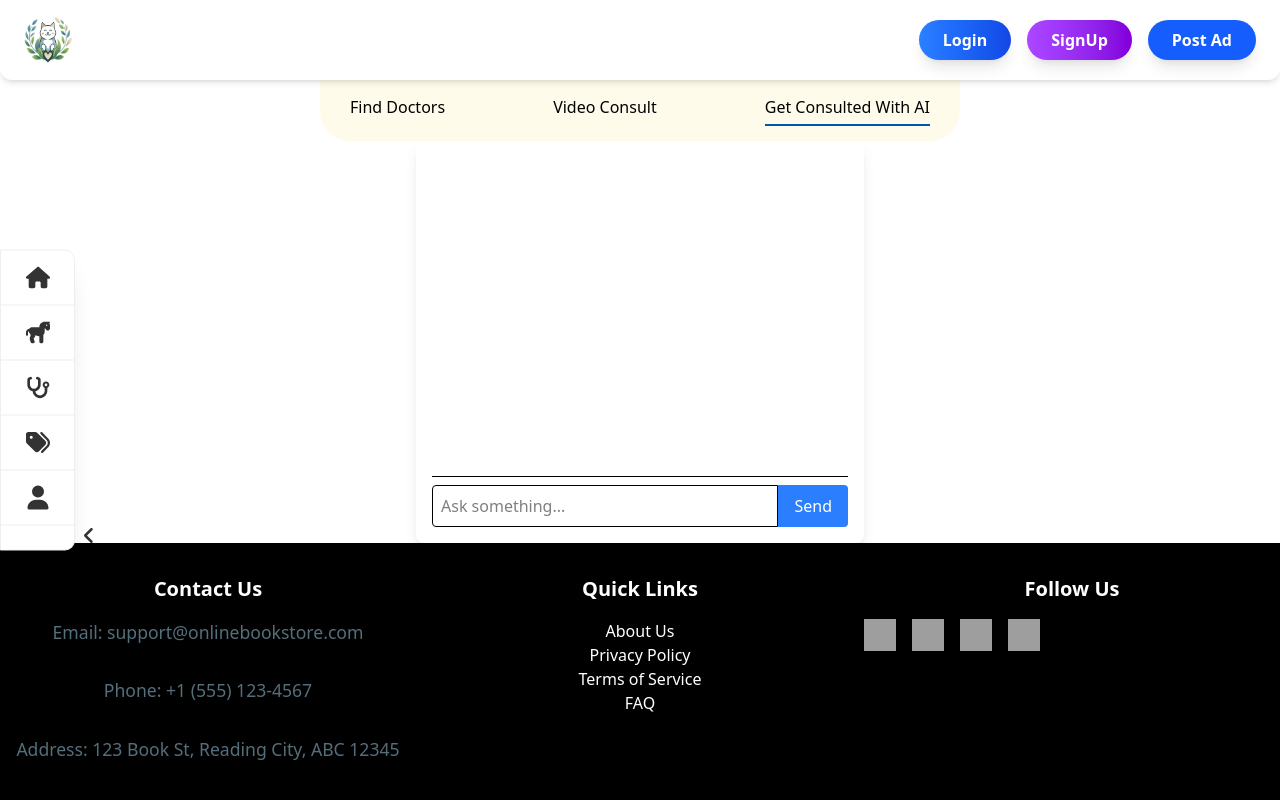
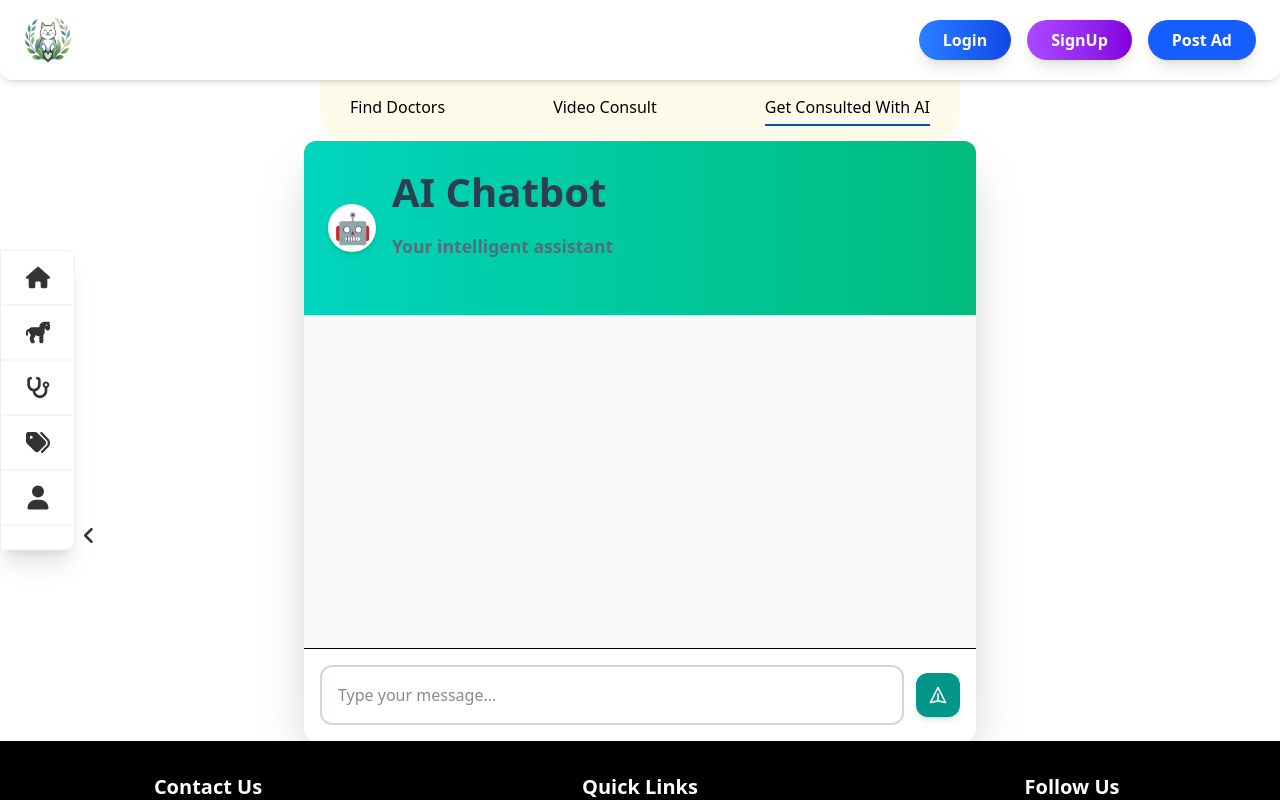
Before and after one commit to Jaskaransingh012/vet-frontend, a React (Vite) app: page /veterinary-support/chatbot in a window 1280 px wide. Shown: the top 800 px of the page. Built offline with nearby package versions, Linux system fonts and the light colour scheme; grey boxes are pictures that could not be loaded.

Commit message:
adding customisations to chatbot jsx

```diff
--- a/src/Components/chatbot.jsx
+++ b/src/Components/chatbot.jsx
@@ -1,58 +1,313 @@
-import React, { useState } from "react";
+// import React, { useState, useRef } from "react";
+
+// const Chatbot = () => {
+//   const [messages, setMessages] = useState([]);
+//   const [input, setInput] = useState("");
+//   const [isLoading, setIsLoading] = useState(false);
+//   const messagesEndRef = useRef(null);
+//   const API_URL =
+//     "https://generativelanguage.googleapis.com/v1beta/models/gemini-pro:generateText";
+//   const API_KEY =
+//     "AIzaSyDevmJ3xpEgLeN4N-CguP1eZ15wJefaQUU"; // Use environment variables in production
+
+//   // Removed auto-scroll useEffect so that sending a message doesn't automatically scroll
+
+//   const sendMessage = async (e) => {
+//     e?.preventDefault();
+//     const trimmedInput = input.trim();
+//     if (!trimmedInput || isLoading) return;
+
+//     // Add user message with a timestamp
+//     const userMessage = { text: trimmedInput, sender: "user", timestamp: new Date() };
+//     setMessages((prev) => [...prev, userMessage]);
+//     setInput("");
+//     setIsLoading(true);
+
+//     try {
+//       const response = await fetch(`${API_URL}?key=${API_KEY}`, {
+//         method: "POST",
+//         headers: { "Content-Type": "application/json" },
+//         body: JSON.stringify({ prompt: { text: trimmedInput } }),
+//       });
+
+//       const data = await response.json();
+//       const botMessage = {
+//         text:
+//           data.candidates?.[0]?.output ||
+//           "I'm having trouble understanding. Could you rephrase that?",
+//         sender: "bot",
+//         timestamp: new Date(),
+//       };
+
+//       setMessages((prev) => [...prev, botMessage]);
+//     } catch (error) {
+//       console.error("Error fetching response:", error);
+//       setMessages((prev) => [
+//         ...prev,
+//         {
+//           text: "Sorry, I'm experiencing technical difficulties. Please try again later.",
+//           sender: "bot",
+//           timestamp: new Date(),
+//         },
+//       ]);
+//     } finally {
+//       setIsLoading(false);
+//     }
+//   };
+
+//   const handleKeyPress = (e) => {
+//     if (e.key === "Enter" && !e.shiftKey) {
+//       sendMessage();
+//     }
+//   };
+
+//   return (
+//     <div className="flex flex-col h-[600px] w-full max-w-2xl mx-auto bg-white rounded-xl shadow-2xl overflow-hidden">
+//       {/* Chat Header */}
+//       <div className="bg-gradient-to-r from-blue-600 to-purple-600 p-6">
+//         <div className="flex items-center space-x-4">
+//           <div className="h-12 w-12 bg-white rounded-full flex items-center justify-center shadow-md">
+//             <span className="text-blue-600 text-3xl">🤖</span>
+//           </div>
+//           <div>
+//             <h1 className="text-white text-2xl font-bold">AI Chatbot</h1>
+//             <p className="text-white text-sm font-semibold">
+//               Your intelligent assistant
+//             </p>
+//           </div>
+//         </div>
+//       </div>
+
+//       {/* Chat Messages */}
+//       <div className="flex-1 overflow-y-auto p-6 bg-gray-50">
+//         {messages.map((msg, index) => (
+//           <div
+//             key={index}
+//             className={`flex ${msg.sender === "user" ? "justify-end" : "justify-start"} mb-4`}
+//           >
+//             <div
+//               className={`max-w-[75%] rounded-2xl p-4 relative ${
+//                 msg.sender === "user"
+//                   ? "bg-blue-600 text-white rounded-br-none"
+//                   : "bg-gray-700 shadow-md rounded-bl-none text-white"
+//               }`}
+//             >
+//               <p className="text-base leading-relaxed font-semibold">{msg.text}</p>
+//               <span className="text-xs block mt-1 text-white">
+//                 {msg.timestamp.toLocaleTimeString([], { hour: "2-digit", minute: "2-digit" })}
+//               </span>
+//               {/* Message triangle */}
+//               <div
+//                 className={`absolute -bottom-1 ${
+//                   msg.sender === "user" ? "right-0" : "left-0"
+//                 } w-3 h-3 transform rotate-45 ${
+//                   msg.sender === "user" ? "bg-blue-600" : "bg-white-700"
+//                 }`}
+//               />
+//             </div>
+//           </div>
+//         ))}
+//         {isLoading && (
+//           <div className="flex justify-start">
+//             <div className="max-w-[75%] bg-gray-700 shadow-md rounded-2xl p-4 rounded-bl-none text-white">
+//               <div className="flex space-x-2 items-center">
+//                 <div className="w-2 h-2 bg-gray-400 rounded-full animate-bounce"></div>
+//                 <div className="w-2 h-2 bg-gray-400 rounded-full animate-bounce delay-100"></div>
+//                 <div className="w-2 h-2 bg-gray-400 rounded-full animate-bounce delay-200"></div>
+//               </div>
+//             </div>
+//           </div>
+//         )}
+//         <div ref={messagesEndRef} />
+//       </div>
+
+//       {/* Input Area */}
+//       <form onSubmit={sendMessage} className="border-t p-4 bg-white flex items-center">
+//         <div className="relative flex-1">
+//           <input
+//             type="text"
+//             value={input}
+//             onChange={(e) => setInput(e.target.value)}
+//             onKeyPress={handleKeyPress}
+//             placeholder="Type your message..."
+//             className="w-full p-4 pr-16 rounded-xl border-2 border-gray-300 focus:border-blue-500 focus:outline-none focus:ring-2 focus:ring-blue-300 transition-all text-gray-900"
+//             disabled={isLoading}
+//           />
+//         </div>
+//         <button
+//           type="submit"
+//           disabled={isLoading}
+//           className="ml-3 bg-blue-600 text-white p-3 rounded-xl hover:bg-blue-700 disabled:bg-gray-400 transition-colors shadow-md flex items-center justify-center"
+//         >
+//           <svg
+//             className="w-5 h-5"
+//             fill="none"
+//             stroke="currentColor"
+//             viewBox="0 0 24 24"
+//           >
+//             <path
+//               strokeLinecap="round"
+//               strokeLinejoin="round"
+//               strokeWidth={2}
+//               d="M12 19l9 2-9-18-9 18 9-2zm0 0v-8"
+//             />
+//           </svg>
+//         </button>
+//       </form>
+//     </div>
+//   );
+// };
+
+// export default Chatbot;
+
+
+
+import React, { useState, useRef } from "react";
 
 const Chatbot = () => {
   const [messages, setMessages] = useState([]);
   const [input, setInput] = useState("");
+  const [isLoading, setIsLoading] = useState(false);
+  const messagesEndRef = useRef(null);
+  const API_URL =
+    "https://generativelanguage.googleapis.com/v1beta/models/gemini-pro:generateText";
+  const API_KEY =
+    "AIzaSyDevmJ3xpEgLeN4N-CguP1eZ15wJefaQUU"; // Use environment variables in production
 
-  const API_URL = "https://generativelanguage.googleapis.com/v1beta/models/gemini-pro:generateText";
-  const API_KEY = "AIzaSyDevmJ3xpEgLeN4N-CguP1eZ15wJefaQUU"; // Store the API key securely
+  const sendMessage = async (e) => {
+    e?.preventDefault();
+    const trimmedInput = input.trim();
+    if (!trimmedInput || isLoading) return;
 
-  const sendMessage = async () => {
-    if (!input.trim()) return;
-    const newMessages = [...messages, { text: input, sender: "user" }];
-    setMessages(newMessages);
+    // Add user message with a timestamp
+    const userMessage = { text: trimmedInput, sender: "user", timestamp: new Date() };
+    setMessages((prev) => [...prev, userMessage]);
     setInput("");
+    setIsLoading(true);
 
     try {
       const response = await fetch(`${API_URL}?key=${API_KEY}`, {
         method: "POST",
-        headers: {
-          "Content-Type": "application/json",
-        },
-        body: JSON.stringify({
-          prompt: { text: input },
-        }),
+        headers: { "Content-Type": "application/json" },
+        body: JSON.stringify({ prompt: { text: trimmedInput } }),
       });
 
       const data = await response.json();
-      const botMessage = data.candidates?.[0]?.output || "Sorry, I couldn't understand that.";
+      const botMessage = {
+        text:
+          data.candidates?.[0]?.output ||
+          "I'm having trouble understanding. Could you rephrase that?",
+        sender: "bot",
+        timestamp: new Date(),
+      };
 
-      setMessages([...newMessages, { text: botMessage, sender: "bot" }]);
+      setMessages((prev) => [...prev, botMessage]);
     } catch (error) {
       console.error("Error fetching response:", error);
-      setMessages([...newMessages, { text: "Error connecting to AI.", sender: "bot" }]);
+      setMessages((prev) => [
+        ...prev,
+        {
+          text: "Sorry, I'm experiencing technical difficulties. Please try again later.",
+          sender: "bot",
+          timestamp: new Date(),
+        },
+      ]);
+    } finally {
+      setIsLoading(false);
+    }
+  };
+
+  const handleKeyPress = (e) => {
+    if (e.key === "Enter" && !e.shiftKey) {
+      sendMessage();
     }
   };
 
   return (
-    <div className="w-full max-w-md mx-auto bg-white shadow-lg rounded-lg p-4">
-      <div className="h-80 overflow-y-auto border-b p-2">
+    <div className="flex flex-col h-[600px] w-full max-w-2xl mx-auto bg-white rounded-xl shadow-2xl overflow-hidden">
+      {/* Chat Header */}
+      <div className="bg-gradient-to-r from-teal-400 to-emerald-500 p-6"> {/* Lighter Gradient */}
+        <div className="flex items-center space-x-4">
+          <div className="h-12 w-12 bg-white rounded-full flex items-center justify-center shadow-md">
+            <span className="text-teal-600 text-3xl">🤖</span> {/* Adjusted color for icon */}
+          </div>
+          <div>
+            <h1 className="text-white text-2xl font-bold">AI Chatbot</h1>
+            <p className="text-white text-sm font-semibold">
+              Your intelligent assistant
+            </p>
+          </div>
+        </div>
+      </div>
+
+      {/* Chat Messages */}
+      <div className="flex-1 overflow-y-auto p-6 bg-gray-50">
         {messages.map((msg, index) => (
-          <div key={index} className={`p-2 my-1 rounded ${msg.sender === "user" ? "bg-blue-100 text-right" : "bg-gray-200"}`}>
-            {msg.text}
+          <div
+            key={index}
+            className={`flex ${msg.sender === "user" ? "justify-end" : "justify-start"} mb-4`}
+          >
+            <div
+              className={`max-w-[75%] rounded-2xl p-4 relative ${msg.sender === "user" ? "bg-teal-500 text-white rounded-br-none" : "bg-gray-700 shadow-md rounded-bl-none text-white"}`}
+            >
+              <p className="chat leading-relaxed font-semibold ">{msg.text}</p>
+              <span className="text-xs block mt-1 text-white">
+                {msg.timestamp.toLocaleTimeString([], { hour: "2-digit", minute: "2-digit" })}
+              </span>
+              {/* Message triangle */}
+              <div
+                className={`absolute -bottom-1 ${msg.sender === "user" ? "right-0" : "left-0"} w-3 h-3 transform rotate-45 ${msg.sender === "user" ? "bg-teal-500" : "bg-gray-700"}`}
+              />
+            </div>
           </div>
         ))}
+        {isLoading && (
+          <div className="flex justify-start">
+            <div className="max-w-[75%] bg-gray-700 shadow-md rounded-2xl p-4 rounded-bl-none text-white">
+              <div className="flex space-x-2 items-center">
+                <div className="w-2 h-2 bg-gray-400 rounded-full animate-bounce"></div>
+                <div className="w-2 h-2 bg-gray-400 rounded-full animate-bounce delay-100"></div>
+                <div className="w-2 h-2 bg-gray-400 rounded-full animate-bounce delay-200"></div>
               </div>
-      <div className="flex mt-2">
+            </div>
+          </div>
+        )}
+        <div ref={messagesEndRef} />
+      </div>
+
+      {/* Input Area */}
+      <form onSubmit={sendMessage} className="border-t p-4 bg-white flex items-center">
+        <div className="relative flex-1">
           <input
             type="text"
             value={input}
             onChange={(e) => setInput(e.target.value)}
-          className="flex-1 p-2 border rounded-l"
-          placeholder="Ask something..."
+            onKeyPress={handleKeyPress}
+            placeholder="Type your message..."
+            className="w-full p-4 pr-16 rounded-xl border-2 border-gray-300 focus:border-teal-500 focus:outline-none focus:ring-2 focus:ring-teal-300 transition-all text-gray-900"
+            disabled={isLoading}
           />
-        <button onClick={sendMessage} className="bg-blue-500 text-white px-4 py-2 rounded-r hover:bg-blue-600">Send</button>
         </div>
+        <button
+          type="submit"
+          disabled={isLoading}
+          className="ml-3 bg-teal-600 text-white p-3 rounded-xl hover:bg-teal-700 disabled:bg-gray-400 transition-colors shadow-md flex items-center justify-center"
+        >
+          <svg
+            className="w-5 h-5"
+            fill="none"
+            stroke="currentColor"
+            viewBox="0 0 24 24"
+          >
+            <path
+              strokeLinecap="round"
+              strokeLinejoin="round"
+              strokeWidth={2}
+              d="M12 19l9 2-9-18-9 18 9-2zm0 0v-8"
+            />
+          </svg>
+        </button>
+      </form>
     </div>
   );
 };
--- a/src/index.css
+++ b/src/index.css
@@ -6,3 +6,6 @@
 p.mb{
     margin-bottom: 5px !important;
   }
+.chat{
+  color: white !important;
+}
```
Lines whose indentation alone changed are shown as unchanged.
